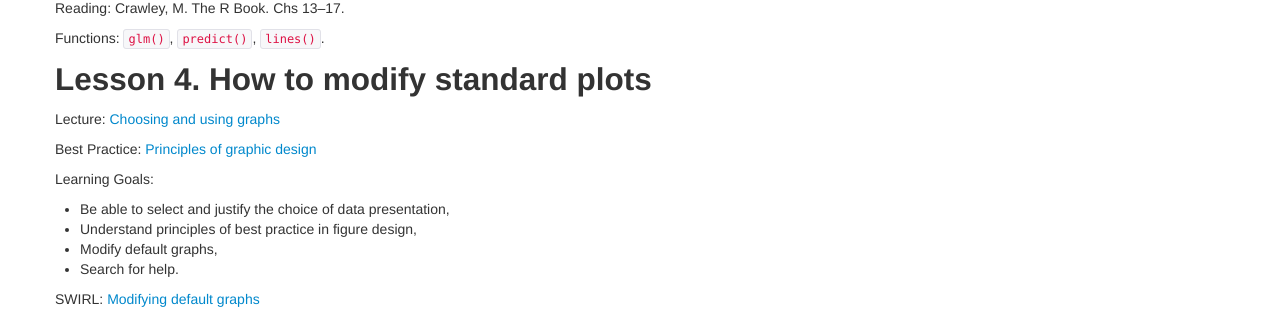
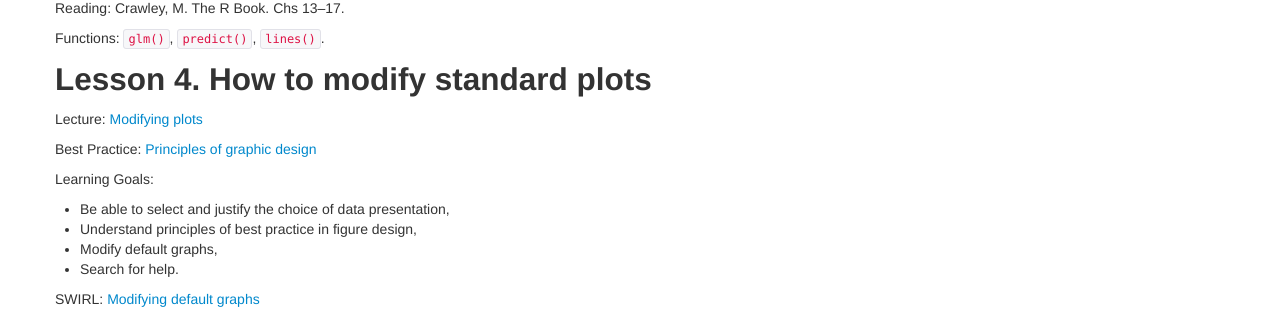
Before and after one commit to intro2r/intro2r, a Jekyll site: the page built from unit4/index.md, in a window 1280 px wide and 900 px high, scrolled down 735 px. Shown: the part 418-727 px from the top of the window. Built offline with Jekyll 4.4.1, drawn with Linux system fonts in a browser that asks for light colours.

Commit message:
Update index.md

```diff
--- a/unit4/index.md
+++ b/unit4/index.md
@@ -74,7 +74,7 @@
 
 ## Lesson 4. How to modify standard plots
 
-Lecture: [Choosing and using graphs]()
+Lecture: [Modifying plots](../unit4/modifying-plots.html)
 
 Best Practice: [Principles of graphic design]()
 
@@ -85,7 +85,7 @@
  - Search for help.
 
 
-SWIRL: [Modifying default graphs](../unit4/swirl/ ..)
+SWIRL: [Modifying default graphs](../unit4/swirl/Plotting_Data.html)
 
 Lab: [Unit 4: Recap](../unit4/labs.html)
 
```
